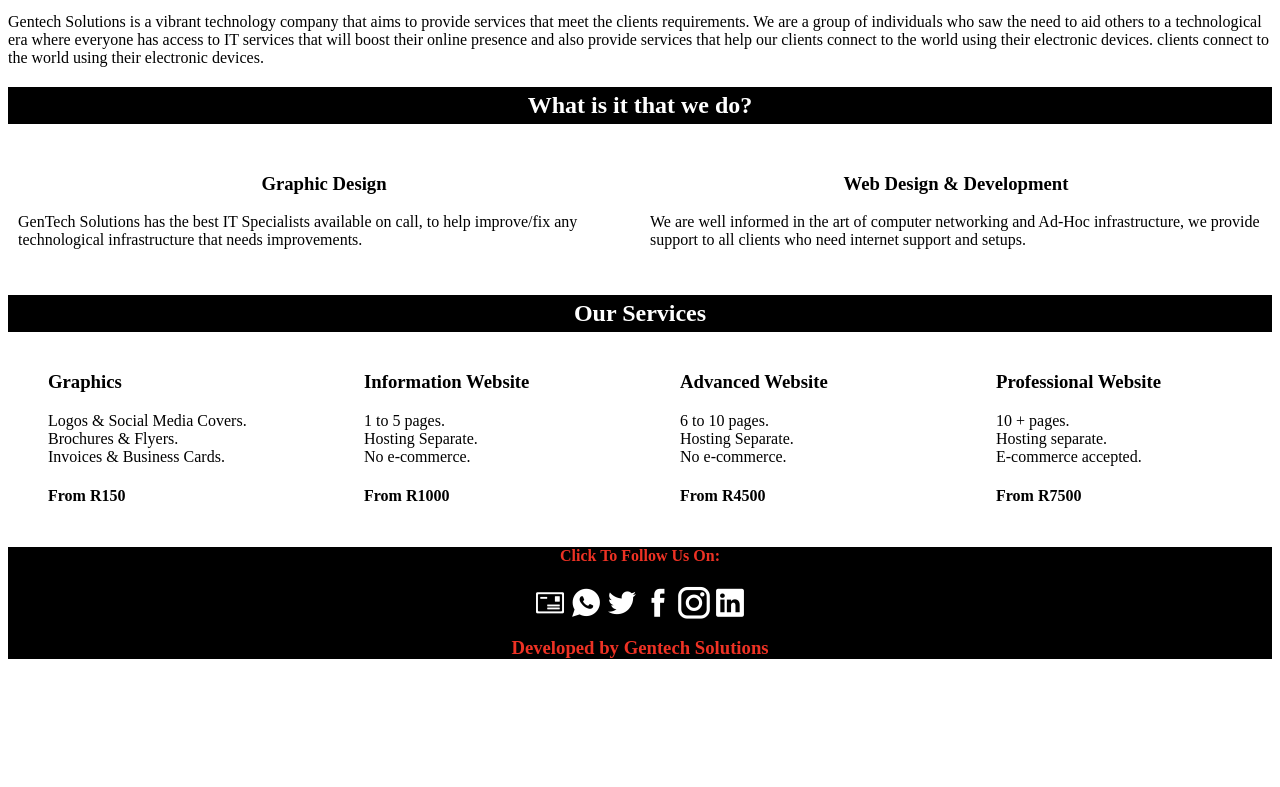
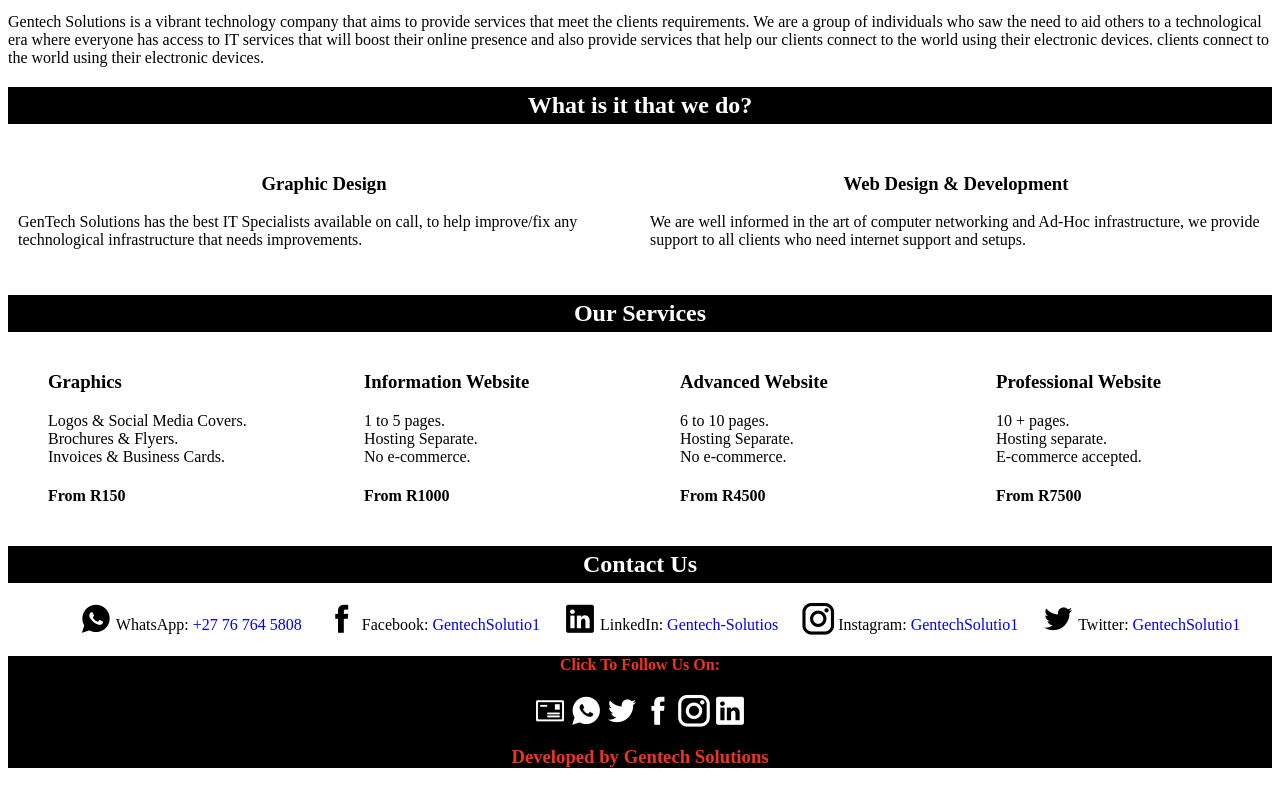
Before and after one commit to GentechSolution/GentechSolution.github.io, a plain HTML site: page index.html in a window 1280 px wide. Shown: the part 520-1307 px from the top of the page. Before the commit the page ends 1198 px from the top, so only its background shows below. Drawn offline with Linux system fonts and the light colour scheme.

Commit message:
Updated the contact us section.

```diff
--- a/css/style.css
+++ b/css/style.css
@@ -102,7 +102,24 @@
   text-align: justify;
   list-style: none;
 }
-
+.container-contact h2 {
+  background-color: black;
+  color: white;
+  padding: 5px;
+}
+.contact-text a {
+  text-decoration: none;
+}
+.contact-text {
+  text-align: center;
+}
+.contact-text ul li {
+  text-align: center;
+  justify-content: center;
+  list-style: none;
+  display: inline;
+  padding: 10px;
+}
 /* Styling the footer */
 .footer {
   background-color: #ee3224;
--- a/index.html
+++ b/index.html
@@ -120,7 +120,20 @@
             </section>
 
             <section id="contact">
-
+                <div class="container-full-width-contact">
+                    <div class="container-contact">
+                        <div class="contact-text">
+                            <h2 class="contact-heading">Contact Us</h2>
+                            <ul class="contact-links">
+                                <li><i class="icofont-whatsapp fa-2x"></i> WhatsApp: <a href="https://wa.me/message/OGQQZNAGB4RPJ1">+27 76 764 5808</a></li>
+                                <li><i class="icofont-facebook fa-2x"></i> Facebook: <a href="https://www.facebook.com/gentechsolutions1">GentechSolutio1</a></li>
+                                <li><i class="icofont-linkedin fa-2x"></i> LinkedIn: <a href="https://www.linkedin.com/in/gentech-solutions-2059981aa/">Gentech-Solutios</a></li>
+                                <li><i class="icofont-instagram fa-2x"></i> Instagram: <a href="https://www.instagram.com/gentechsolutions1/">GentechSolutio1</a></li>
+                                <li><i class="icofont-twitter fa-2x"></i> Twitter: <a href="https://twitter.com/GentechSolutio1">GentechSolutio1</a></li>
+                            </ul>
+                        </div>
+                    </div>
+                </div>
             </section>
         </main>
         <!-- JavaScript File -->
```
